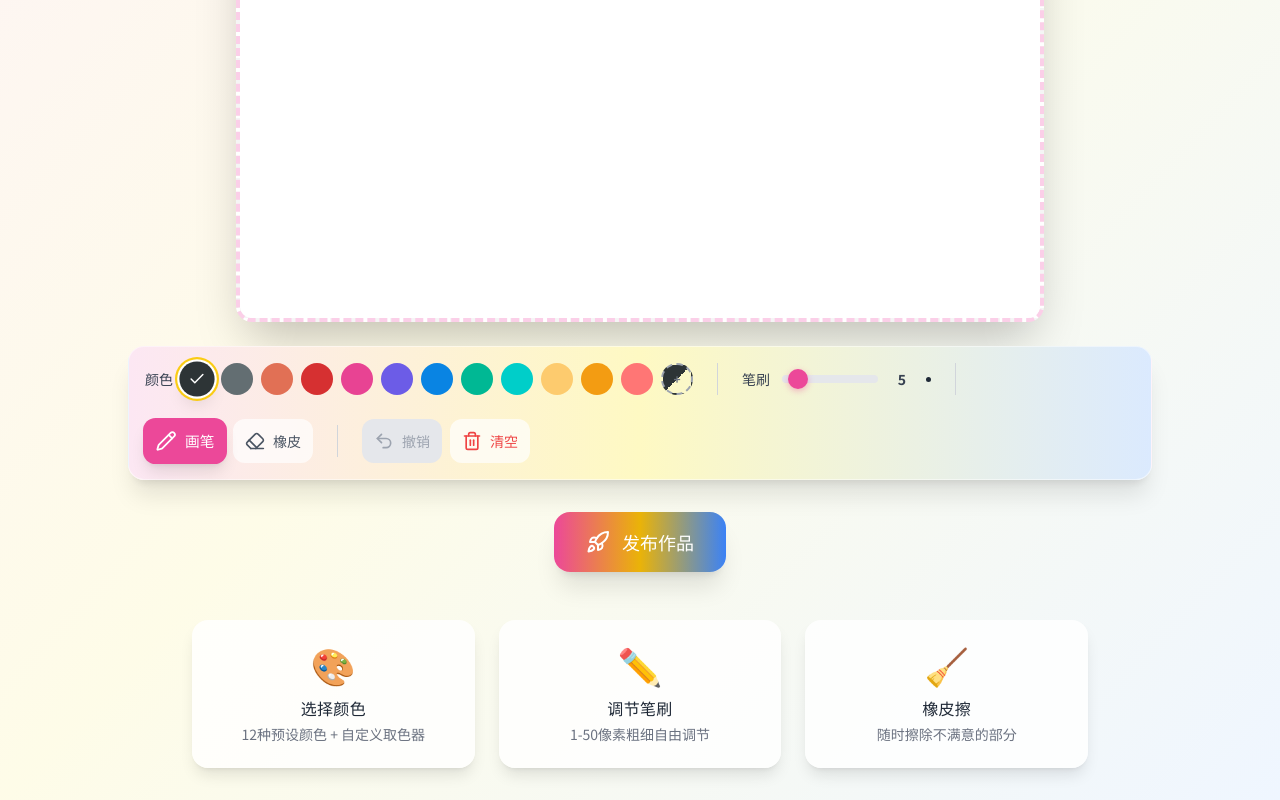
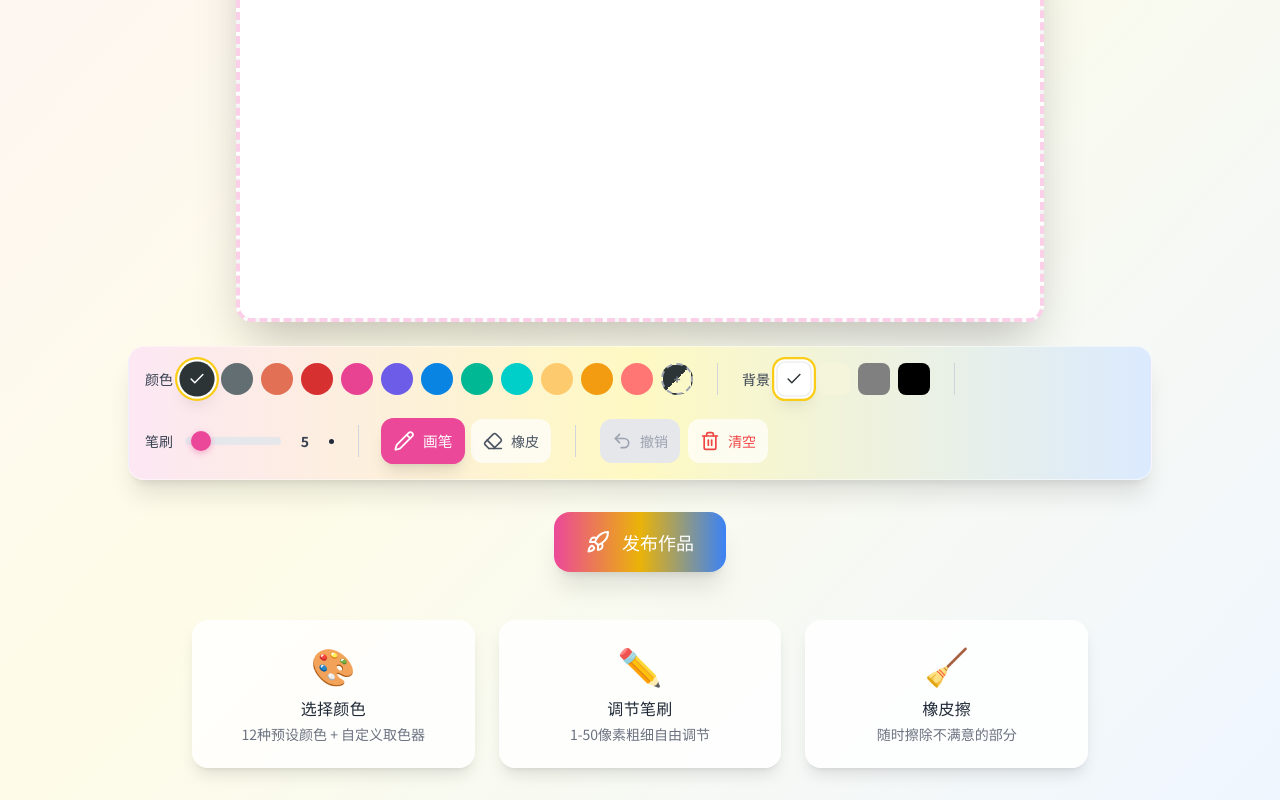
Before and after one commit to blackzero007/DXY-4000, a React (Vite) app: page /create in a window 1280 px wide. Shown: the part 627-1427 px from the top of the page. Built offline with nearby package versions, Linux system fonts and the light colour scheme; a web font is replaced by a local one.

Commit message:
.1839955311330551:6a9f09d09fba5f230b42fe4f308a1774_6a313a4e142ef9e6d109f958.6a313a50142ef9e6d109f95a.6a313a50f6fda1b146a4b4ea:Trae CN.T(2026/6/16 19:58:08)

```diff
--- a/src/components/Canvas/DrawingCanvas.tsx
+++ b/src/components/Canvas/DrawingCanvas.tsx
@@ -63,6 +63,8 @@ export const DrawingCanvas = forwardRef<DrawingCanvasHandle, DrawingCanvasProps>
           onBrushSizeChange={canvas.setBrushSize}
           tool={canvas.tool}
           onToolChange={canvas.setTool}
+          bgColor={canvas.bgColor}
+          onBgColorChange={canvas.setBackgroundColor}
           onUndo={canvas.undo}
           onClear={canvas.clearCanvas}
           canUndo={canvas.canUndo}
--- a/src/components/Canvas/Toolbar.tsx
+++ b/src/components/Canvas/Toolbar.tsx
@@ -1,7 +1,14 @@
 import React from 'react';
-import { Pencil, Eraser, Undo2, Trash2 } from 'lucide-react';
+import { Pencil, Eraser, Undo2, Trash2, Check } from 'lucide-react';
 import { ColorPalette } from './ColorPalette';
 import type { ToolType } from '../../types';
+
+const BG_COLORS = [
+  { color: '#FFFFFF', label: '白色' },
+  { color: '#F5F5DC', label: '米色' },
+  { color: '#808080', label: '灰色' },
+  { color: '#000000', label: '黑色' },
+];
 
 interface ToolbarProps {
   color: string;
@@ -10,6 +17,8 @@ interface ToolbarProps {
   onBrushSizeChange: (size: number) => void;
   tool: ToolType;
   onToolChange: (tool: ToolType) => void;
+  bgColor: string;
+  onBgColorChange: (color: string) => void;
   onUndo: () => void;
   onClear: () => void;
   canUndo: boolean;
@@ -22,6 +31,8 @@ export const Toolbar: React.FC<ToolbarProps> = ({
   onBrushSizeChange,
   tool,
   onToolChange,
+  bgColor,
+  onBgColorChange,
   onUndo,
   onClear,
   canUndo,
@@ -32,6 +43,36 @@ export const Toolbar: React.FC<ToolbarProps> = ({
         <div className="flex items-center gap-2">
           <span className="text-sm font-medium text-gray-700 whitespace-nowrap">颜色</span>
           <ColorPalette selectedColor={color} onColorChange={onColorChange} />
+        </div>
+
+        <div className="h-8 w-px bg-gray-300" />
+
+        <div className="flex items-center gap-2">
+          <span className="text-sm font-medium text-gray-700 whitespace-nowrap">背景</span>
+          <div className="flex items-center gap-2">
+            {BG_COLORS.map(({ color: bg, label }) => (
+              <button
+                key={bg}
+                type="button"
+                onClick={() => onBgColorChange(bg)}
+                title={label}
+                className={`
+                  w-8 h-8 rounded-lg transition-all duration-200
+                  hover:scale-110 hover:shadow-lg
+                  flex items-center justify-center
+                  ${bgColor === bg ? 'scale-110 ring-2 ring-offset-2 ring-yellow-400 shadow-lg' : ''}
+                `}
+                style={{ backgroundColor: bg, border: bg === '#FFFFFF' ? '1px solid #e5e7eb' : 'none' }}
+              >
+                {bgColor === bg && (
+                  <Check
+                    className="w-4 h-4"
+                    style={{ color: bg === '#000000' || bg === '#808080' ? '#fff' : '#2D3436' }}
+                  />
+                )}
+              </button>
+            ))}
+          </div>
         </div>
 
         <div className="h-8 w-px bg-gray-300" />
--- a/src/hooks/useCanvas.ts
+++ b/src/hooks/useCanvas.ts
@@ -3,6 +3,7 @@ import type { ToolType } from '../types';
 
 const DEFAULT_COLOR = '#2D3436';
 const DEFAULT_BRUSH_SIZE = 5;
+const DEFAULT_BG_COLOR = '#FFFFFF';
 
 interface Point {
   x: number;
@@ -18,6 +19,7 @@ export function useCanvas(canvasWidth: number = 800, canvasHeight: number = 600)
   const [color, setColor] = useState(DEFAULT_COLOR);
   const [brushSize, setBrushSize] = useState(DEFAULT_BRUSH_SIZE);
   const [tool, setTool] = useState<ToolType>('pen');
+  const [bgColor, setBgColor] = useState(DEFAULT_BG_COLOR);
   const [isDrawing, setIsDrawing] = useState(false);
   const [canUndo, setCanUndo] = useState(false);
 
@@ -62,14 +64,14 @@ export function useCanvas(canvasWidth: number = 800, canvasHeight: number = 600)
     const ctx = canvas.getContext('2d');
     if (!ctx) return;
 
-    ctx.fillStyle = '#FFFFFF';
+    ctx.fillStyle = bgColor;
     ctx.fillRect(0, 0, canvas.width, canvas.height);
 
     ctx.lineCap = 'round';
     ctx.lineJoin = 'round';
 
     saveToHistory();
-  }, [saveToHistory]);
+  }, [bgColor, saveToHistory]);
 
   useEffect(() => {
     const canvas = canvasRef.current;
@@ -118,9 +120,9 @@ export function useCanvas(canvasWidth: number = 800, canvasHeight: number = 600)
 
     ctx.beginPath();
     ctx.arc(point.x, point.y, brushSize / 2, 0, Math.PI * 2);
-    ctx.fillStyle = tool === 'eraser' ? '#FFFFFF' : color;
+    ctx.fillStyle = tool === 'eraser' ? bgColor : color;
     ctx.fill();
-  }, [getCanvasPoint, color, brushSize, tool]);
+  }, [getCanvasPoint, color, brushSize, tool, bgColor]);
 
   const draw = useCallback((e: React.MouseEvent<HTMLCanvasElement> | React.TouchEvent<HTMLCanvasElement>) => {
     e.preventDefault();
@@ -138,12 +140,12 @@ export function useCanvas(canvasWidth: number = 800, canvasHeight: number = 600)
     ctx.beginPath();
     ctx.moveTo(lastPoint.x, lastPoint.y);
     ctx.lineTo(currentPoint.x, currentPoint.y);
-    ctx.strokeStyle = tool === 'eraser' ? '#FFFFFF' : color;
+    ctx.strokeStyle = tool === 'eraser' ? bgColor : color;
     ctx.lineWidth = brushSize;
     ctx.stroke();
 
     lastPointRef.current = currentPoint;
-  }, [isDrawing, getCanvasPoint, color, brushSize, tool]);
+  }, [isDrawing, getCanvasPoint, color, brushSize, tool, bgColor]);
 
   const stopDrawing = useCallback(() => {
     if (isDrawing) {
@@ -160,8 +162,24 @@ export function useCanvas(canvasWidth: number = 800, canvasHeight: number = 600)
     const ctx = canvas.getContext('2d');
     if (!ctx) return;
 
-    ctx.fillStyle = '#FFFFFF';
+    ctx.fillStyle = bgColor;
     ctx.fillRect(0, 0, canvas.width, canvas.height);
+    saveToHistory();
+  }, [bgColor, saveToHistory]);
+
+  const setBackgroundColor = useCallback((newBgColor: string) => {
+    setBgColor(newBgColor);
+    const canvas = canvasRef.current;
+    if (!canvas) return;
+
+    const ctx = canvas.getContext('2d');
+    if (!ctx) return;
+
+    ctx.fillStyle = newBgColor;
+    ctx.fillRect(0, 0, canvas.width, canvas.height);
+    historyRef.current = [];
+    historyIndexRef.current = -1;
+    setCanUndo(false);
     saveToHistory();
   }, [saveToHistory]);
 
@@ -179,6 +197,8 @@ export function useCanvas(canvasWidth: number = 800, canvasHeight: number = 600)
     setBrushSize,
     tool,
     setTool,
+    bgColor,
+    setBackgroundColor,
     isDrawing,
     canUndo,
     startDrawing,
```
